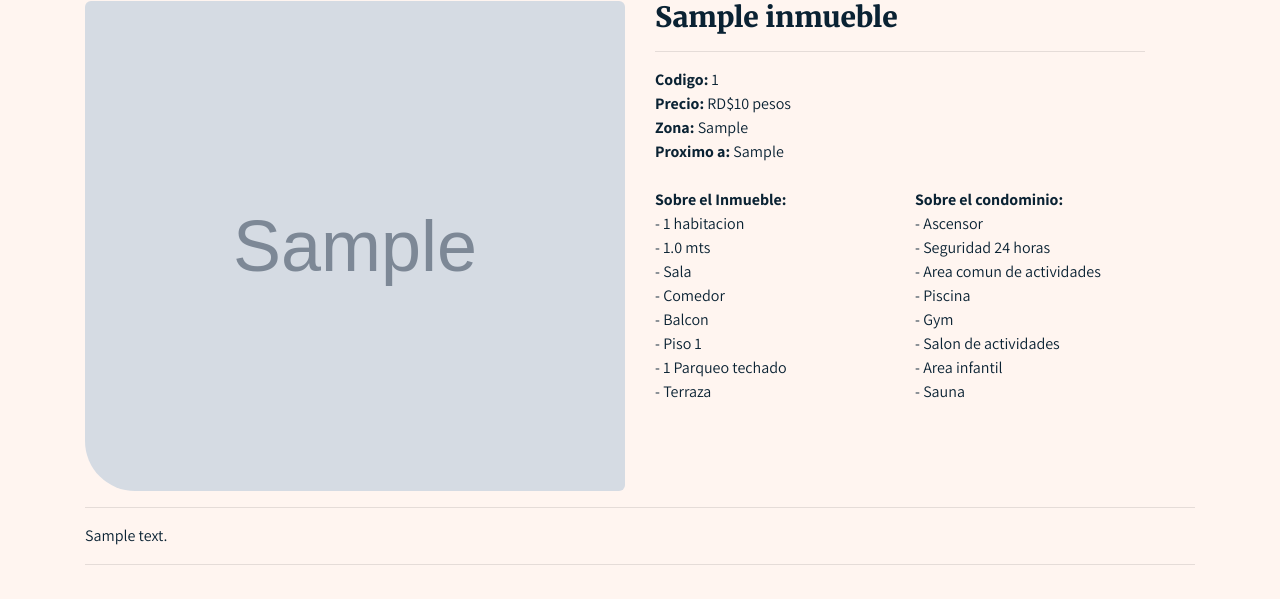
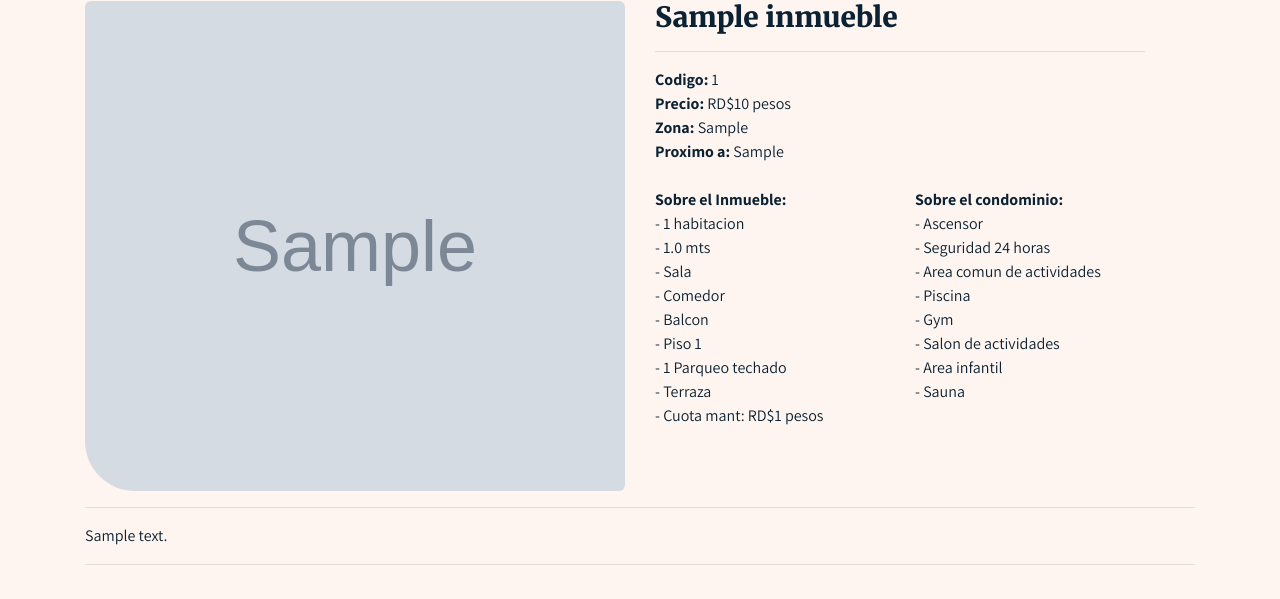
Before and after one commit to firemoises/inmo_web, a Django app: page /portfolio/1/ in a window 1280 px wide. Shown: the part 99-698 px from the top of the page. Run offline with Django 3.2, Linux system fonts and the light colour scheme; tables that the repository leaves empty hold one stand-in row (values such as "Sample post"); grey boxes marked "Sample" are stand-in pictures; some libraries are stand-ins or nearby versions.

Commit message:
se agrego campo mant

```diff
--- a/core/templates/core/index.html
+++ b/core/templates/core/index.html
@@ -97,6 +97,10 @@
                       {% if inmueble.parqueos_techados and inmueble.parqueos > 1 %} {% setvar "techados" as techado %}
                       {% elif inmueble.parqueos_techados and inmueble.parqueos == 1 %} {% setvar "techado" as techado %}{% endif %}
 
+                      {% if inmueble.moneda_mant == "P" %} {% setvar "RD$" as simb_moneda_mant %} {% setvar "pesos" as info_moneda_mant %}
+                      {% elif inmueble.moneda_mant == "D" %} {% setvar "US$" as simb_moneda_mant %} {% setvar "dolares" as info_moneda_mant %}
+                      {% endif %}
+
                       <div class="col-sm-12"><b>Sobre el Inmueble:</b></div>
                       {% if inmueble.habs and inmueble.habs > 1 %}<div class="col-sm-12">- {{inmueble.habs}} habitaciones</div>
                       {% elif inmueble.habs and inmueble.habs == 1 %}<div class="col-sm-12">- {{inmueble.habs}} habitacion</div>{% endif %}
@@ -109,6 +113,7 @@
                       {% if inmueble.parqueos and inmueble.parqueos > 1 %}<div class="col-sm-12">- {{inmueble.parqueos}} Parqueos {{techado}}</div>
                       {% elif inmueble.parqueos and inmueble.parqueos == 1 %}<div class="col-sm-12">- {{inmueble.parqueos}} Parqueo {{techado}}</div>{% endif %}
                       {% if inmueble.terraza %}<div class="col-sm-12">- Terraza</div>{% endif %}
+                      {% if inmueble.mant %}<div class="col-sm-12">- Cuota mant: {{simb_moneda_mant}}{{inmueble.mant|floatformat|intcomma}} {{info_moneda_mant}}</div>{% endif %}
                     </div>
                   </div>
 
--- a/portfolio/models.py
+++ b/portfolio/models.py
@@ -39,7 +39,9 @@ class Inmueble(models.Model):
     salon_actividades = models.BooleanField(verbose_name="Salon de actividades")
     area_inf = models.BooleanField(verbose_name="Area infantil")
     sauna = models.BooleanField()
-    mant = models.IntegerField(verbose_name="Cuota de mantenimiento",blank=True)
+    mant = models.IntegerField(verbose_name="Cuota de mantenimiento")
+    moneda_mant_choices = ( ('P', 'Pesos'), ('D', 'Dolares'),)
+    moneda_mant = models.CharField(max_length=1,default='P', choices=moneda_mant_choices,verbose_name="Cuota de mantenimiento")
 
     desc = models.TextField(verbose_name="Descripcion",blank=True)
 
```
Also changed, not shown: portfolio/migrations/0017_auto_20210202_0644.py (added).
